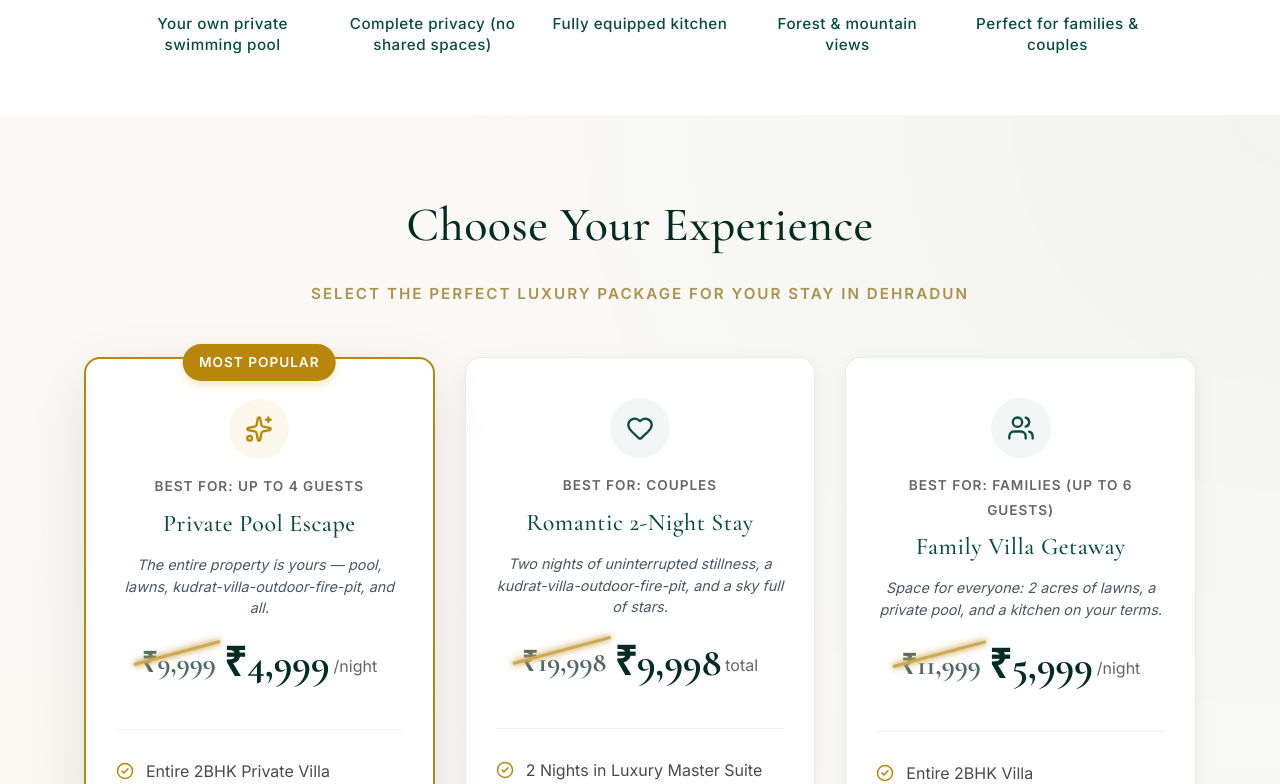
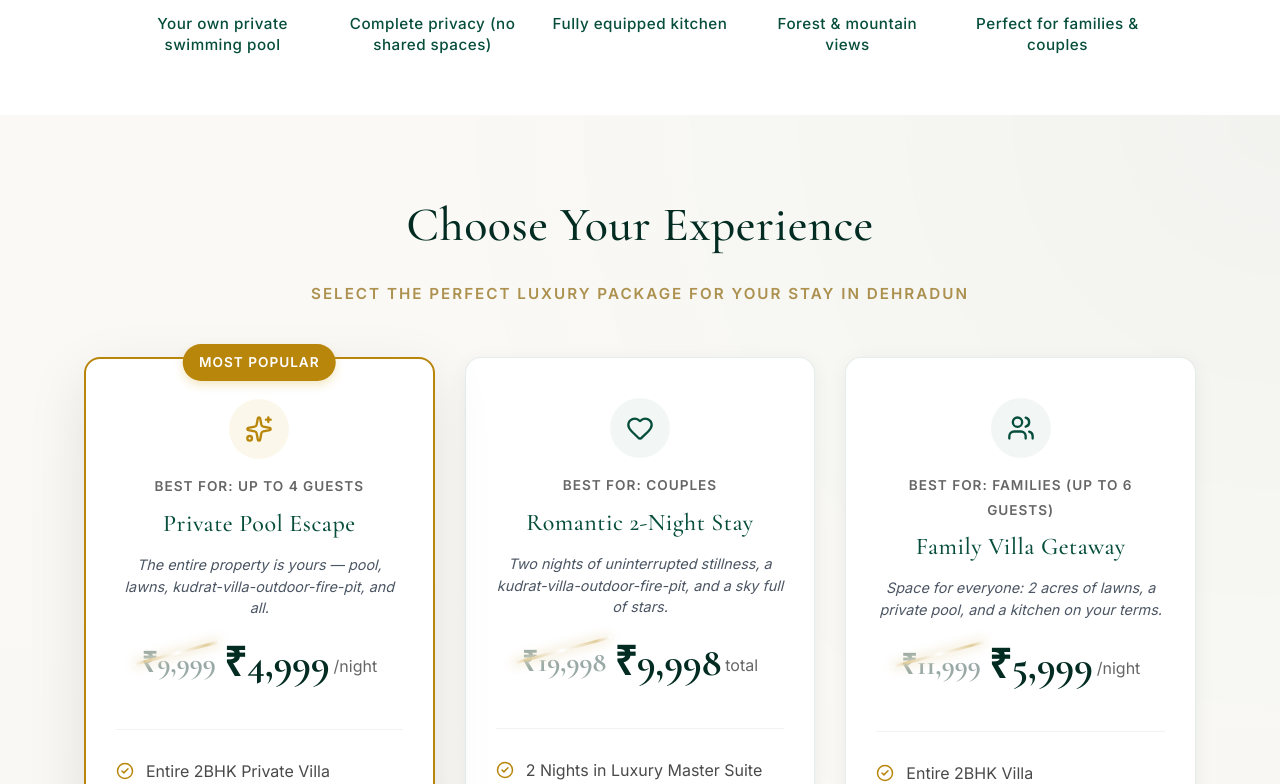
Before and after one commit to shivam240706/vann-villa, a React (Vite) app: page / in a window 1280 px wide. Shown: the part 1116-1900 px from the top of the page. Built offline with nearby package versions, Linux system fonts and the light colour scheme.

Commit message:
feat: Upgrade Katana strike with particle sparks and gradient blade; fix LeadCapture form

```diff
--- a/src/components/KatanaStrikePrice.jsx
+++ b/src/components/KatanaStrikePrice.jsx
@@ -1,5 +1,40 @@
-import React, { useState, useEffect } from 'react';
-import { motion, useAnimation } from 'framer-motion';
+import React, { useState } from 'react';
+import { motion } from 'framer-motion';
+
+// Particle spark effect for the Katana Slash
+const Sparks = ({ active, color }) => {
+  if (!active) return null;
+
+  const sparks = Array.from({ length: 8 });
+
+  return (
+    <div style={{ position: 'absolute', top: '50%', right: '-5%', width: '10px', height: '10px', pointerEvents: 'none', zIndex: 10 }}>
+      {sparks.map((_, i) => {
+        const angle = (Math.PI * 2 * i) / sparks.length + (Math.random() * 0.5 - 0.25);
+        const velocity = 20 + Math.random() * 30;
+        const x = Math.cos(angle) * velocity;
+        const y = Math.sin(angle) * velocity;
+
+        return (
+          <motion.div
+            key={i}
+            initial={{ opacity: 1, x: 0, y: 0, scale: 1 }}
+            animate={{ opacity: 0, x, y, scale: 0 }}
+            transition={{ duration: 0.5, ease: "easeOut" }}
+            style={{
+              position: 'absolute',
+              width: '3px',
+              height: '3px',
+              backgroundColor: color,
+              borderRadius: '50%',
+              boxShadow: `0 0 8px ${color}, 0 0 4px #fff`
+            }}
+          />
+        );
+      })}
+    </div>
+  );
+};
 
 const KatanaStrikePrice = ({ oldPrice, newPrice, color = '#ff3b30', size = '1.2rem', newSize = '1.6rem', oldOpacity = 0.7 }) => {
   const [isSlashed, setIsSlashed] = useState(false);
@@ -11,9 +46,11 @@ const KatanaStrikePrice = ({ oldPrice, newPrice, color = '#ff3b30', size = '1.2r
         whileInView="visible"
         viewport={{ once: true, margin: "-50px" }}
         onViewportEnter={() => {
-          setTimeout(() => setIsSlashed(true), 200);
+          setTimeout(() => setIsSlashed(true), 300); // slight pause for anticipation
         }}
-        style={{ position: 'relative', display: 'inline-block', fontSize: size, opacity: oldOpacity, color: 'inherit' }}
+        animate={isSlashed ? { x: [-3, 3, -1, 1, 0], opacity: 0.4 } : { opacity: oldOpacity }}
+        transition={{ duration: 0.3 }}
+        style={{ position: 'relative', display: 'inline-block', fontSize: size, color: 'inherit' }}
       >
         {oldPrice}
 
@@ -21,26 +58,28 @@ const KatanaStrikePrice = ({ oldPrice, newPrice, color = '#ff3b30', size = '1.2r
         <motion.span
           initial={{ scaleX: 0, opacity: 0 }}
           animate={isSlashed ? { scaleX: 1, opacity: 1 } : { scaleX: 0, opacity: 0 }}
-          transition={{ duration: 0.15, ease: [0.1, 0.9, 0.2, 1] }} // Fast fruit-ninja cut!
+          transition={{ duration: 0.12, ease: [0.1, 0.9, 0.2, 1] }} // Ultra-fast fruit-ninja cut!
           style={{
             position: 'absolute',
             top: '50%',
             left: '-10%',
             width: '120%',
             height: '3px',
-            backgroundColor: color,
+            // A sharp gradient that looks like a glowing blade
+            background: `linear-gradient(90deg, transparent 0%, ${color} 15%, #fff 50%, ${color} 85%, transparent 100%)`,
             transformOrigin: 'left center',
             rotate: '-15deg',
-            boxShadow: `0 0 10px ${color}, 0 0 5px ${color}` // Glowing cut
+            boxShadow: `0 0 12px ${color}, 0 0 6px rgba(255,255,255,0.8)` // Intense glowing cut
           }}
         />
+        <Sparks active={isSlashed} color={color} />
       </motion.span>
 
       {/* The New Price Reveal */}
       <motion.span
-        initial={{ opacity: 0, scale: 0.5, x: -10 }}
-        animate={isSlashed ? { opacity: 1, scale: 1, x: 0 } : { opacity: 0, scale: 0.5, x: -10 }}
-        transition={{ duration: 0.4, type: 'spring', bounce: 0.5, delay: 0.1 }} // Pops in right after slash
+        initial={{ opacity: 0, scale: 0.5, x: -15, filter: 'blur(4px)' }}
+        animate={isSlashed ? { opacity: 1, scale: 1, x: 0, filter: 'blur(0px)' } : { opacity: 0, scale: 0.5, x: -15, filter: 'blur(4px)' }}
+        transition={{ duration: 0.5, type: 'spring', bounce: 0.6, delay: 0.05 }} // Snaps in almost immediately after cut
         style={{ fontSize: newSize, fontWeight: 'bold', color: 'inherit' }}
       >
         {newPrice}
--- a/src/components/LeadCapture.jsx
+++ b/src/components/LeadCapture.jsx
@@ -1,5 +1,5 @@
 import React, { useState } from 'react';
-import { motion, AnimatePresence } from 'framer-motion';
+import { motion } from 'framer-motion';
 import { Mail, CheckCircle2, ArrowRight } from 'lucide-react';
 import './LeadCapture.css';
 
@@ -7,29 +7,11 @@ const LeadCapture = () => {
   const [email, setEmail] = useState('');
   const [submitted, setSubmitted] = useState(false);
 
-  const handleSubmit = async (e) => {
-    e.preventDefault();
-    if (email) {
-      try {
-        await fetch("https://formsubmit.co/ajax/kudratvilla98@gmail.com", {
-          method: "POST",
-          headers: {
-              'Content-Type': 'application/json',
-              'Accept': 'application/json'
-          },
-          body: JSON.stringify({
-              _subject: "New Newsletter Subscription!",
-              email: email,
-              message: "Please add me to the secret deals newsletter."
-          })
-        });
-      } catch (err) {
-        console.error("Newsletter submission error:", err);
-      }
+  const handleSubmit = (e) => {
+    // We let the form do a standard HTML submit to FormSubmit.co
+    // This bypasses AJAX CORS issues and guarantees the email is sent/verified.
     setSubmitted(true);
-      setTimeout(() => setSubmitted(false), 5000);
-      setEmail('');
-    }
+    setTimeout(() => setSubmitted(false), 8000);
   };
 
   return (
@@ -48,23 +30,23 @@ const LeadCapture = () => {
           </div>
 
           <div className="lead-capture-form-wrapper">
-            <AnimatePresence mode="wait">
             {!submitted ? (
-                <motion.form
-                  key="form"
+              <form
                 className="lead-capture-form"
+                action="https://formsubmit.co/kudratvilla98@gmail.com"
+                method="POST"
+                target="_blank"
                 onSubmit={handleSubmit}
-                  initial={{ opacity: 0, scale: 0.95 }}
-                  animate={{ opacity: 1, scale: 1 }}
-                  exit={{ opacity: 0, scale: 0.95 }}
               >
+                <input type="hidden" name="_subject" value="New Newsletter Subscription!" />
+                <input type="hidden" name="_captcha" value="false" />
+                <input type="hidden" name="message" value="Please add me to the secret deals newsletter." />
                 <div className="input-group">
                   <Mail className="input-icon" size={20} />
                   <input
                     type="email"
+                    name="email"
                     placeholder="Enter your email address"
-                      value={email}
-                      onChange={(e) => setEmail(e.target.value)}
                     required
                     aria-label="Email address for newsletter"
                   />
@@ -73,20 +55,13 @@ const LeadCapture = () => {
                   <span>Subscribe</span>
                   <ArrowRight size={18} />
                 </button>
-                </motion.form>
+              </form>
             ) : (
-                <motion.div
-                  key="success"
-                  className="lead-capture-success"
-                  initial={{ opacity: 0, scale: 0.95 }}
-                  animate={{ opacity: 1, scale: 1 }}
-                  exit={{ opacity: 0, scale: 0.95 }}
-                >
+              <div className="lead-capture-success">
                 <CheckCircle2 size={24} className="success-icon" />
                 <span>You're on the list! Check your inbox for your first exclusive offer.</span>
-                </motion.div>
+              </div>
             )}
-            </AnimatePresence>
           </div>
         </motion.div>
       </div>
```
Lines whose indentation alone changed are shown as unchanged.
